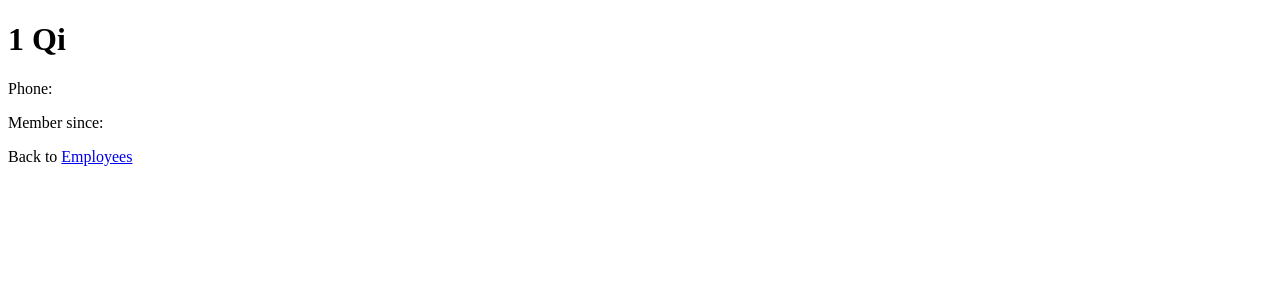
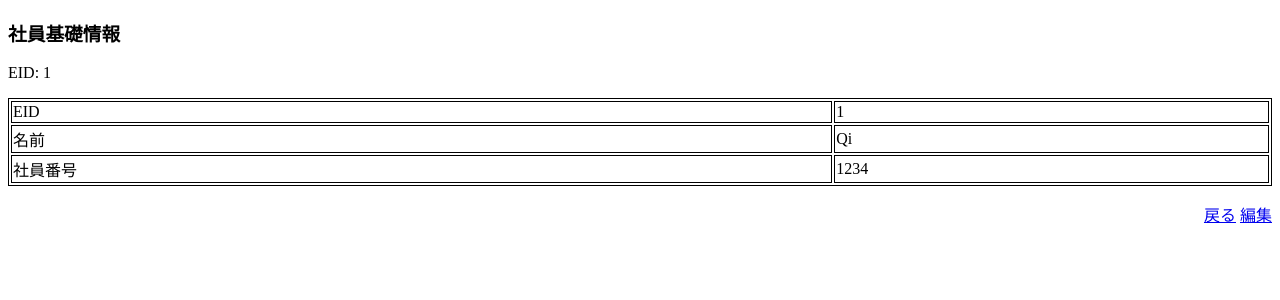
Before and after one commit to zonzon0707/tutorials, a Django app: page /employees/details/1 in a window 1280 px wide. Shown: the top 300 px of the page. Run offline with Django 4.2, Linux system fonts and the light colour scheme; data comes from the database, SQL or seed files in the repository; both versions use the stored data as it was after the commit.

Commit message:
add cloumns

```diff
--- a/employeesManage/employees/models.py
+++ b/employeesManage/employees/models.py
@@ -6,3 +6,4 @@ from django.db import models
 class Employee(models.Model):
     employeeId = models.IntegerField()
     employeeName = models.CharField(max_length = 255)
+    employeeNumber = models.IntegerField(null = True)
--- a/employeesManage/employees/templates/details.html
+++ b/employeesManage/employees/templates/details.html
@@ -1,15 +1,35 @@
 <!DOCTYPE html>
 <html>
+<style>
+    table, th, td{
+        border: 1px solid black;
+    }
+    </style>
+<body>
+<h3>
+    社員基礎情報
+</h3>
+<p>EID: {{ myEmployees.employeeId }}</p>
+<table style="width: 100%; ">
+    <tr>
+        <td>EID</td>
+        <td> {{ myEmployees.employeeId }}  </td>
+    </tr>
 
-<body>
+    <tr>
+        <td>名前</td>
+        <td> {{ myEmployees.employeeName }}  </td>
+    </tr>
+    <tr>
+        <td> 社員番号</td>
+        <td> {{ myEmployees.employeeNumber }}</li> </td>
+    </tr>
+</table>
 
-<h1>{{ myEmployees.employeeId }} {{ myEmployees.employeeName }}</h1>
-
-<!-- <p>Phone: {{ mymember.phone }}</p>
-<p>Member since: {{ mymember.joined_date }}</p> -->
-<p>Phone: </p>
-<p>Member since: </p>
-<p>Back to <a href="/employees">Employees</a></p>
+<p style = "text-align:right;">
+    <a href="/employees">戻る</a>
+    <a href="/update" >編集</a>
+</p>
 
 </body>
 </html>
```
Also changed, not shown: employeesManage/employees/templates/all_employees.html (+34 -3 lines), employeesManage/db.sqlite3, employeesManage/employees/migrations/0002_employee_employeenumber.py (added).
